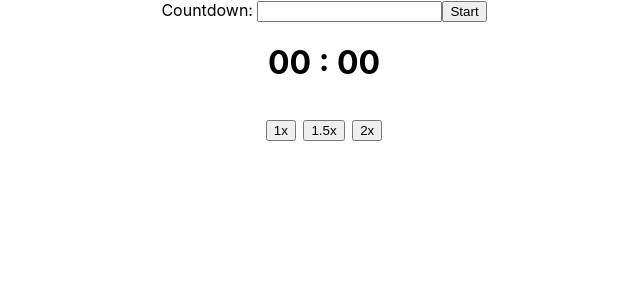
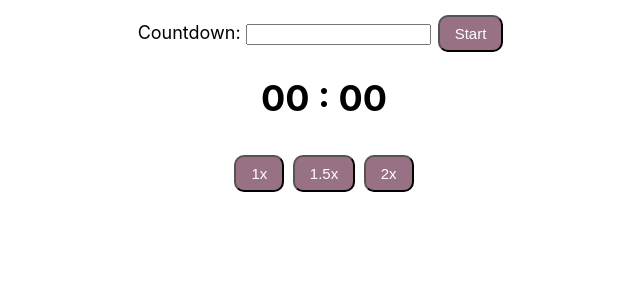
Before and after one commit to torianne02/timer, a React (Create React App) app: page / in a window 1280 px wide. Shown: the top 300 px of the page, without its empty margins (316-956 px from the left). Built offline with nearby package versions, Linux system fonts and the light colour scheme.

Commit message:
adds css code to change text to red and blink

```diff
--- a/src/App.css
+++ b/src/App.css
@@ -1,5 +1,6 @@
 .App {
   text-align: center;
+  font-size: 18px;
 }
 
 .App-logo {
@@ -21,3 +22,41 @@
 .App-link {
   color: #61dafb;
 }
+
+div.form {
+  margin: 15px;
+}
+
+div.form button {
+  margin: 0 7px;
+}
+
+div.timer-message {
+  margin: 15px;
+}
+
+div.black-text {
+  color: black;
+}
+
+div.red-text {
+  color: red;
+}
+
+div.blinker {
+  animation: blinker 1s linear infinite;
+}
+
+@keyframes blinker {
+  50% {
+    opacity: 0;
+  }
+}
+
+button {
+  background-color: #987284;
+  color: white;
+  border-radius: 10px;
+  padding: 8px 15px;
+  font-size: 15px;
+}
--- a/src/components/Timer.js
+++ b/src/components/Timer.js
@@ -180,14 +180,51 @@ class Timer extends Component {
           { this.state.messageText }
         </div>
 
-        <TimerText
+        { this.state.timerOn !== false && this.state.minutes === 0 && this.state.seconds <= 20 ? (
+          <div className="red-text">
+            { this.state.seconds <= 10 ? (
+              <div className="blinker">
+                <TimerText
+                  minutes={ this.fixString(this.state.minutes) }
+                  seconds={ this.fixString(this.state.seconds) }
+                  timerOn={ this.state.timerOn }
+                  showButton={ this.state.showButton }
+                  handleOnPause={ this.handleOnPause }
+                  handleOnResume={ this.handleOnResume }
+                />
+              </div>
+            ) : (
+              <TimerText
+                minutes={ this.fixString(this.state.minutes) }
+                seconds={ this.fixString(this.state.seconds) }
+                timerOn={ this.state.timerOn }
+                showButton={ this.state.showButton }
+                handleOnPause={ this.handleOnPause }
+                handleOnResume={ this.handleOnResume }
+              />
+            )}
+        </div> ) : (
+        <div className="black-text">
+          <TimerText
+            minutes={ this.fixString(this.state.minutes) }
+            seconds={ this.fixString(this.state.seconds) }
+            timerOn={ this.state.timerOn }
+            showButton={ this.state.showButton }
+            handleOnPause={ this.handleOnPause }
+            handleOnResume={ this.handleOnResume }
+          />
+        </div>
+
+        )}
+
+        {/* <TimerText
           minutes={ this.fixString(this.state.minutes) }
           seconds={ this.fixString(this.state.seconds) }
           timerOn={ this.state.timerOn }
           showButton={ this.state.showButton }
           handleOnPause={ this.handleOnPause }
           handleOnResume={ this.handleOnResume }
-        />
+        /> */}
 
         <TimerSpeed
           handleOnNormalSpeed={ this.handleOnNormalSpeed }
```
Also changed, not shown: src/components/TimerText.js (+0 -9 lines).
